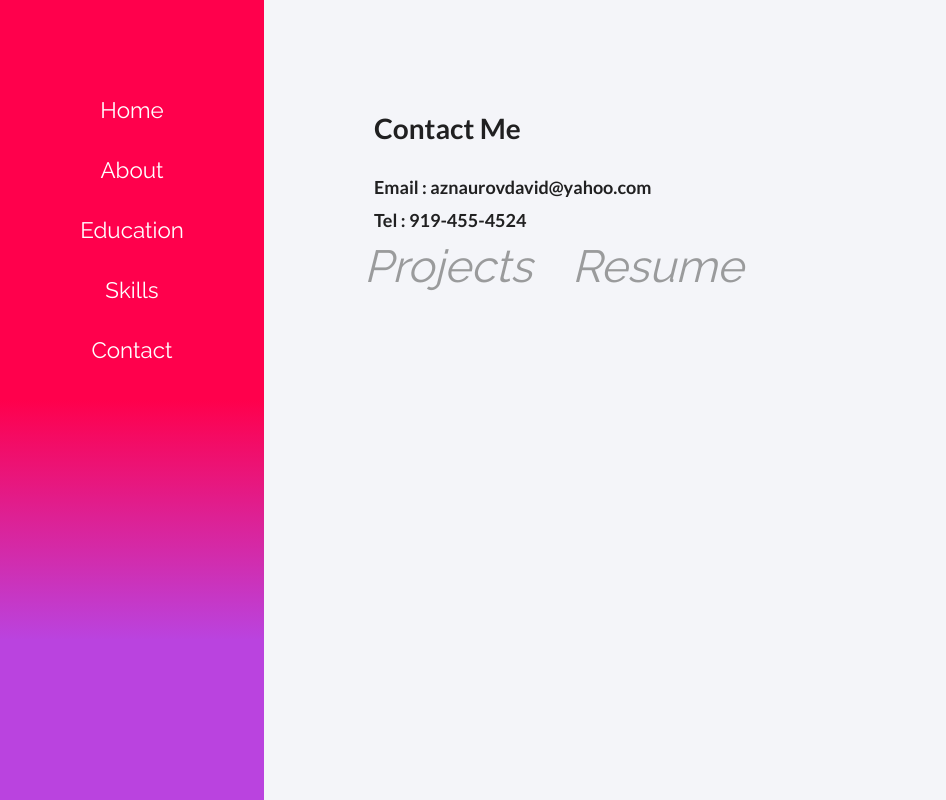
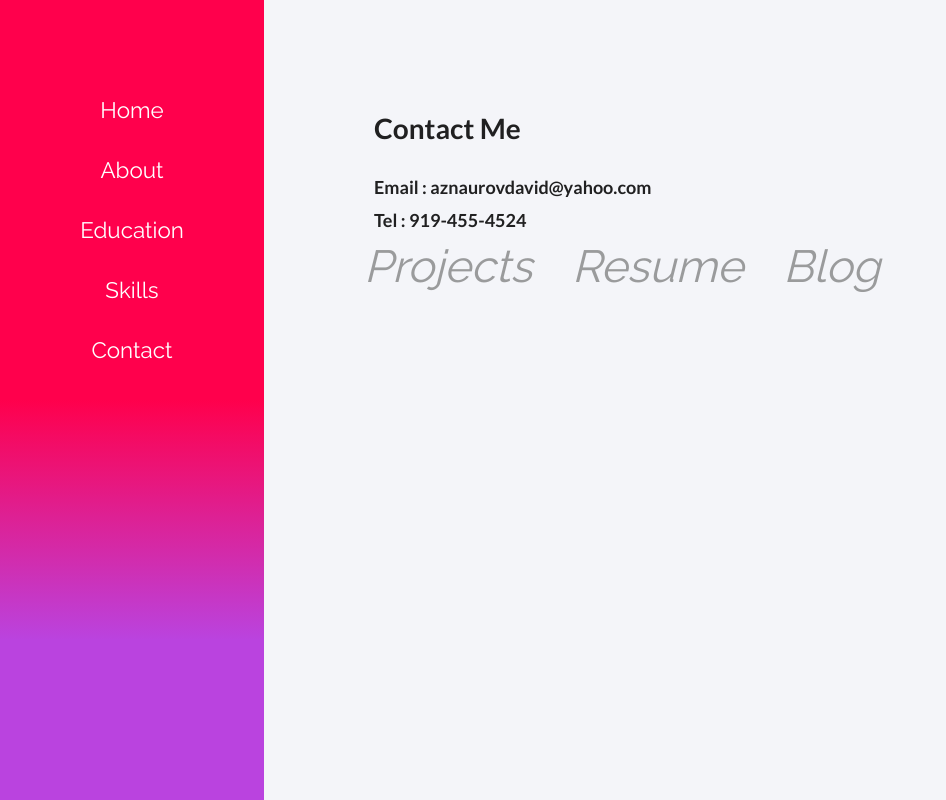
Before and after one commit to Saiffer/PortfolioReact, a React (Create React App) app: page /contact in a window 1280 px wide. Shown: the whole page, without its empty margins (0-946 px from the left). Built offline with nearby package versions, Linux system fonts and the light colour scheme.

Commit message:
Added link to personal blog

```diff
--- a/src/components/Social.js
+++ b/src/components/Social.js
@@ -18,6 +18,13 @@ class Social extends Component {
         >
           <i class='fab fa-linkedin-in'>Resume</i>
         </a>
+      <a
+          href='https://davidwebdev.home.blog/'
+          target='_blank'
+          rel='noopener noreferrer'
+        >
+          <i class='fas fa-blog'>Blog</i>
+        </a>
       </div>
     )
   }
```
